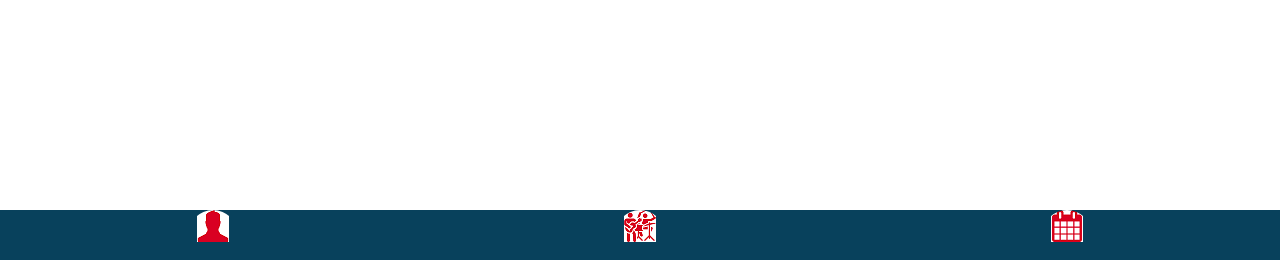
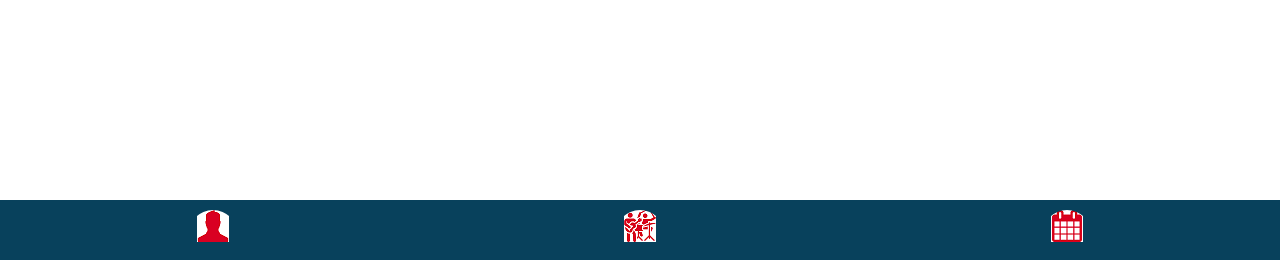
Before and after one commit to qmidy/thatsmyband-slim, a PHP site: template thatsmyband/templates/bandTemplate.phtml in a window 1280 px wide. Shown: the part 540-800 px from the top of the page. Run offline with PHP 8.4, Linux system fonts and the light colour scheme; the template is opened without the code that fills it, so the values that code supplies are empty.

Commit message:
Menu suite

```diff
--- a/thatsmyband/public/css/thatsmyband.css
+++ b/thatsmyband/public/css/thatsmyband.css
@@ -13,7 +13,7 @@ header {
 footer {
   left: 0;
   bottom: 0;
-  height: 50px;
+  height: 60px;
   margin: 0px;
 }
 
@@ -25,15 +25,15 @@ footer {
 
 /* Menu */
 .thatsmyband_roundButton {
-  margin:0px;
-  padding:0px;
+  margin:10px;
   width: 50px;
   height: 50px;
   border-radius:50%;
   border: 0px;
   overflow: hidden;
 }
-.thatsmyband_roundButtonBackground .img
+.thatsmyband_roundButton .img
 {
-  display: block;
+  max-width:100%;
+  max-height:100%;
 }
```
